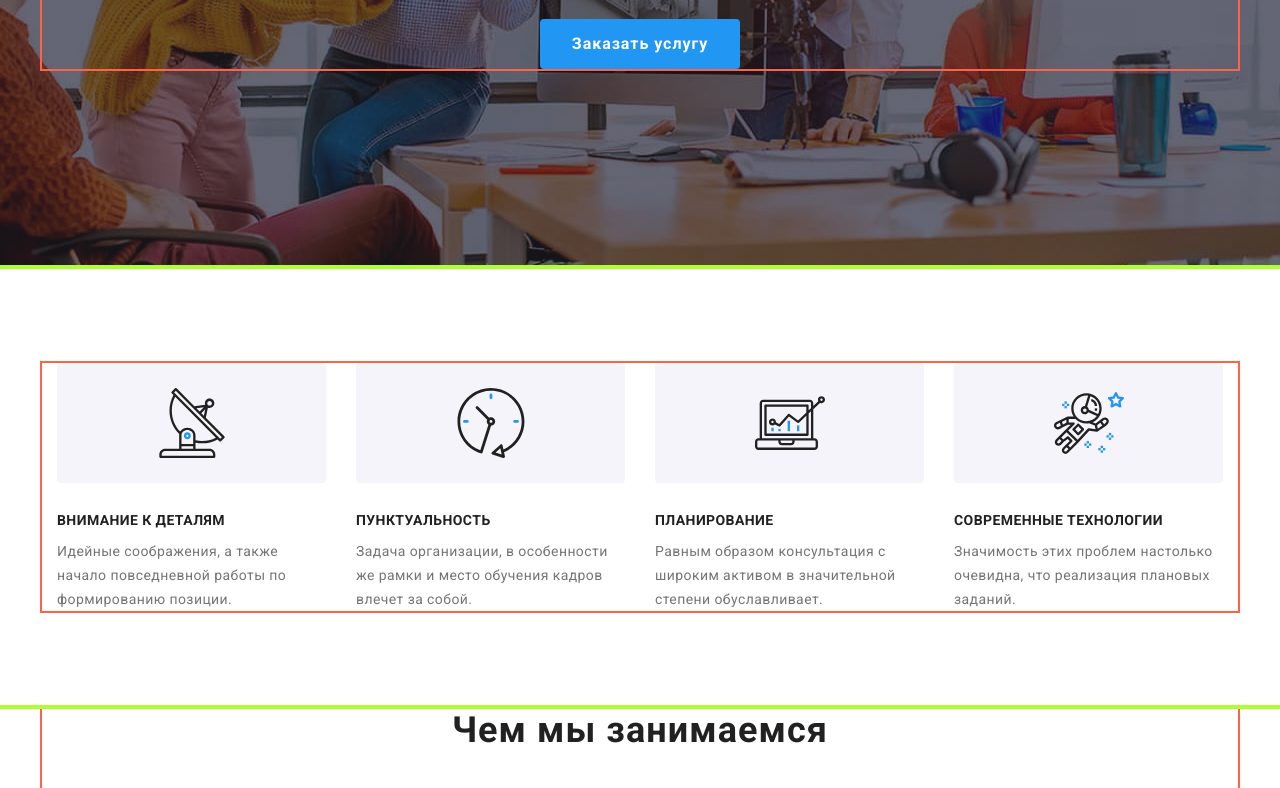
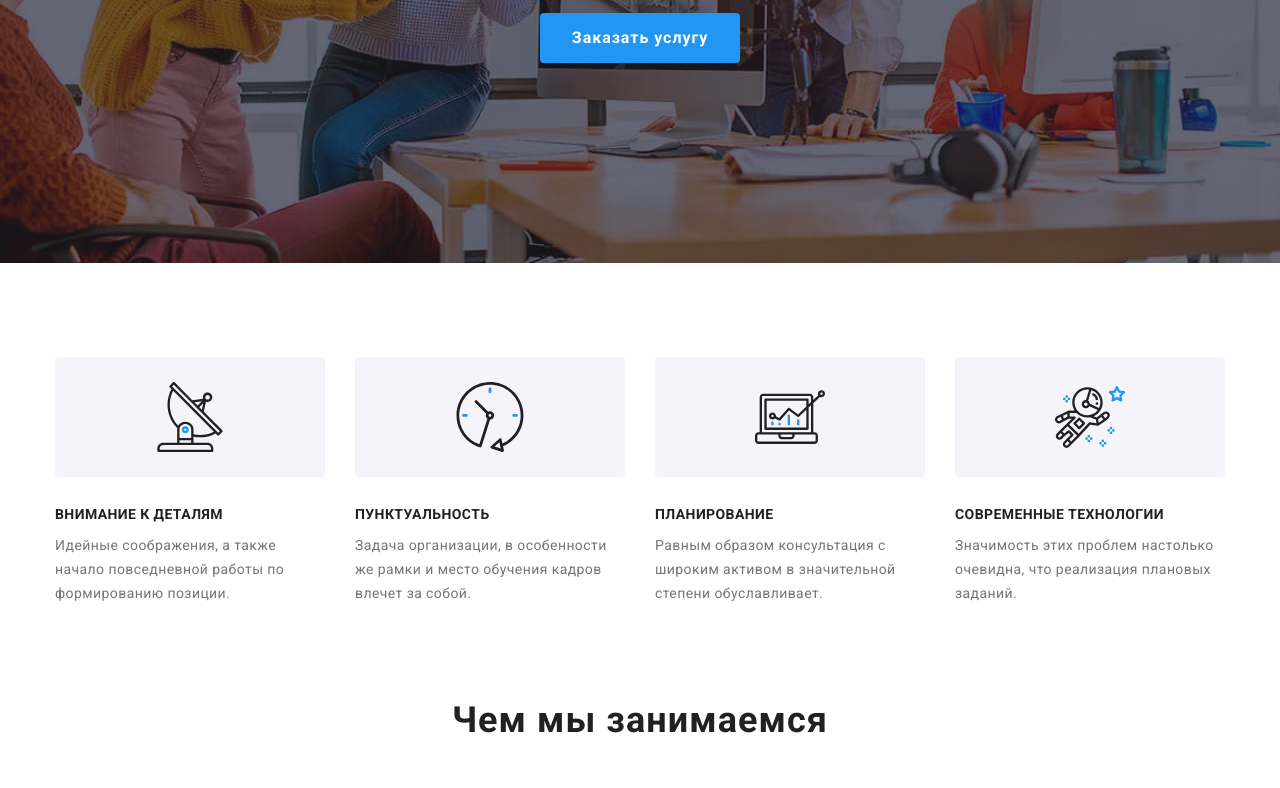
Before and after one commit to busgoit/goit-markup-hw-08, a plain HTML site: page index.html in a window 1280 px wide. Shown: the part 418-1206 px from the top of the page. Drawn offline with Linux system fonts and the light colour scheme.

Commit message:
marcers delete

```diff
--- a/sass/layout/_container.scss
+++ b/sass/layout/_container.scss
@@ -3,7 +3,7 @@
   margin: 0 auto;
   padding: 0 15px;
 
-  border: 2px solid tomato;
+  // border: 2px solid tomato;
 
   // @media screen and (min-width: $pre_safety) {
   //   width: $pre_safety;
--- a/sass/layout/_section.scss
+++ b/sass/layout/_section.scss
@@ -2,7 +2,7 @@
   padding-top: 60px;
   padding-bottom: 60px;
 
-  outline: 2px solid greenyellow;
+  // outline: 2px solid greenyellow;
 
   @media screen and (min-width: $desktop) {
     padding-top: 94px;
```
Also changed, not shown: css/main.css, css/main.min.css, 2 other files.
